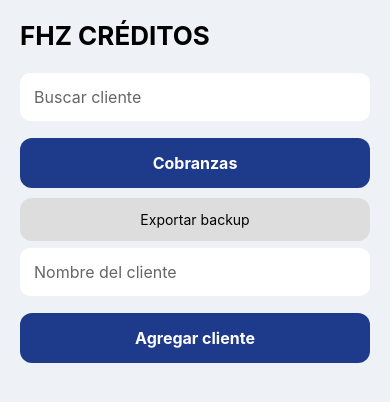
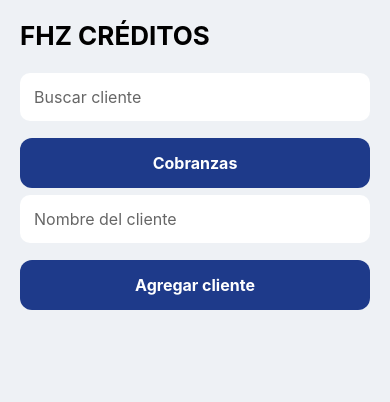
Before and after one commit to aleerlan/APK-FHZ, a React Native app: screen / in a window 390 px wide. Shown: the top 402 px of the page. Built offline with nearby package versions, Linux system fonts and the light colour scheme.

Commit message:
Update App 04-05.js
actualizacion 04-05

```diff
--- a/App.js
+++ b/App.js
@@ -5,7 +5,6 @@ import {
 } from 'react-native';
 import { captureRef } from 'react-native-view-shot';
 import * as Sharing from 'expo-sharing';
-import * as FileSystem from 'expo-file-system';
 import AsyncStorage from '@react-native-async-storage/async-storage';
 
 export default function App() {
@@ -22,6 +21,7 @@ export default function App() {
   const [busquedaCliente, setBusquedaCliente] = useState('');
   const [editarClienteNombre, setEditarClienteNombre] = useState('');
   const [pagoEditandoRecibo, setPagoEditandoRecibo] = useState(null);
+  const [fechaEditable, setFechaEditable] = useState('');
   const [modoCreditoEdicion, setModoCreditoEdicion] = useState(false);
   const [contadorRecibo, setContadorRecibo] = useState(112);
   const [numeroReciboActual, setNumeroReciboActual] = useState('');
@@ -673,6 +673,7 @@ export default function App() {
       cuota: String(pagoGuardado.cuota || ''),
       concepto: pagoGuardado.concepto || 'Pago crédito semanal'
     });
+    setFechaEditable(pagoGuardado.fecha || '');
     setPantalla('editarPago');
   };
 
@@ -696,7 +697,8 @@ export default function App() {
                     ...pGuardado,
                     monto: pago.monto,
                     cuota: pago.cuota,
-                    concepto: pago.concepto
+                    concepto: pago.concepto,
+                    fecha: fechaEditable
                   };
                 }
                 return pGuardado;
@@ -725,6 +727,7 @@ export default function App() {
       setComprobanteActual(pagoActualizadoParaVer);
     }
     setPagoEditandoRecibo(null);
+    setFechaEditable('');
     setPantalla('detalleCredito');
   };
 
@@ -1078,46 +1081,6 @@ export default function App() {
     setPantalla('comprobante');
   };
 
-
-  const exportarBackup = async () => {
-    try {
-      const ahora = new Date();
-      const fechaArchivo = `${ahora.getFullYear()}-${String(ahora.getMonth() + 1).padStart(2, '0')}-${String(ahora.getDate()).padStart(2, '0')}_${String(ahora.getHours()).padStart(2, '0')}-${String(ahora.getMinutes()).padStart(2, '0')}`;
-      const nombreArchivo = `backup_fhz_${fechaArchivo}.json`;
-      const ruta = FileSystem.documentDirectory + nombreArchivo;
-
-      const backup = {
-        app: 'FHZ Créditos',
-        tipo: 'backup_completo',
-        versionBackup: 1,
-        fechaExportacion: ahora.toLocaleString(),
-        contadorRecibo,
-        clientes
-      };
-
-      await FileSystem.writeAsStringAsync(
-        ruta,
-        JSON.stringify(backup, null, 2),
-        { encoding: FileSystem.EncodingType.UTF8 }
-      );
-
-      const disponible = await Sharing.isAvailableAsync();
-
-      if (!disponible) {
-        Alert.alert('Backup creado', `Se creó el archivo: ${nombreArchivo}`);
-        return;
-      }
-
-      await Sharing.shareAsync(ruta, {
-        mimeType: 'application/json',
-        dialogTitle: 'Guardar backup FHZ Créditos',
-        UTI: 'public.json'
-      });
-    } catch (e) {
-      Alert.alert('Error al exportar backup', e.message);
-    }
-  };
-
   const compartir = async () => {
     try {
       const uri = await captureRef(viewRef.current, {
@@ -1192,10 +1155,6 @@ export default function App() {
 
           <TouchableOpacity style={styles.button} onPress={() => setPantalla('cobranzas')}>
             <Text style={styles.btnText}>Cobranzas</Text>
-          </TouchableOpacity>
-
-          <TouchableOpacity style={styles.buttonSec} onPress={exportarBackup}>
-            <Text>Exportar backup</Text>
           </TouchableOpacity>
 
           {clientesFiltrados.length === 0 && busquedaCliente.trim() !== '' && (
@@ -1465,6 +1424,14 @@ export default function App() {
             keyboardType="numeric"
             value={pago.cuota}
             onChangeText={(v) => setPago({ ...pago, cuota: v })}
+          />
+
+          <TextInput
+            placeholder="Fecha y hora de pago"
+            placeholderTextColor="#666"
+            style={styles.input}
+            value={fechaEditable}
+            onChangeText={setFechaEditable}
           />
 
           <TouchableOpacity
```
